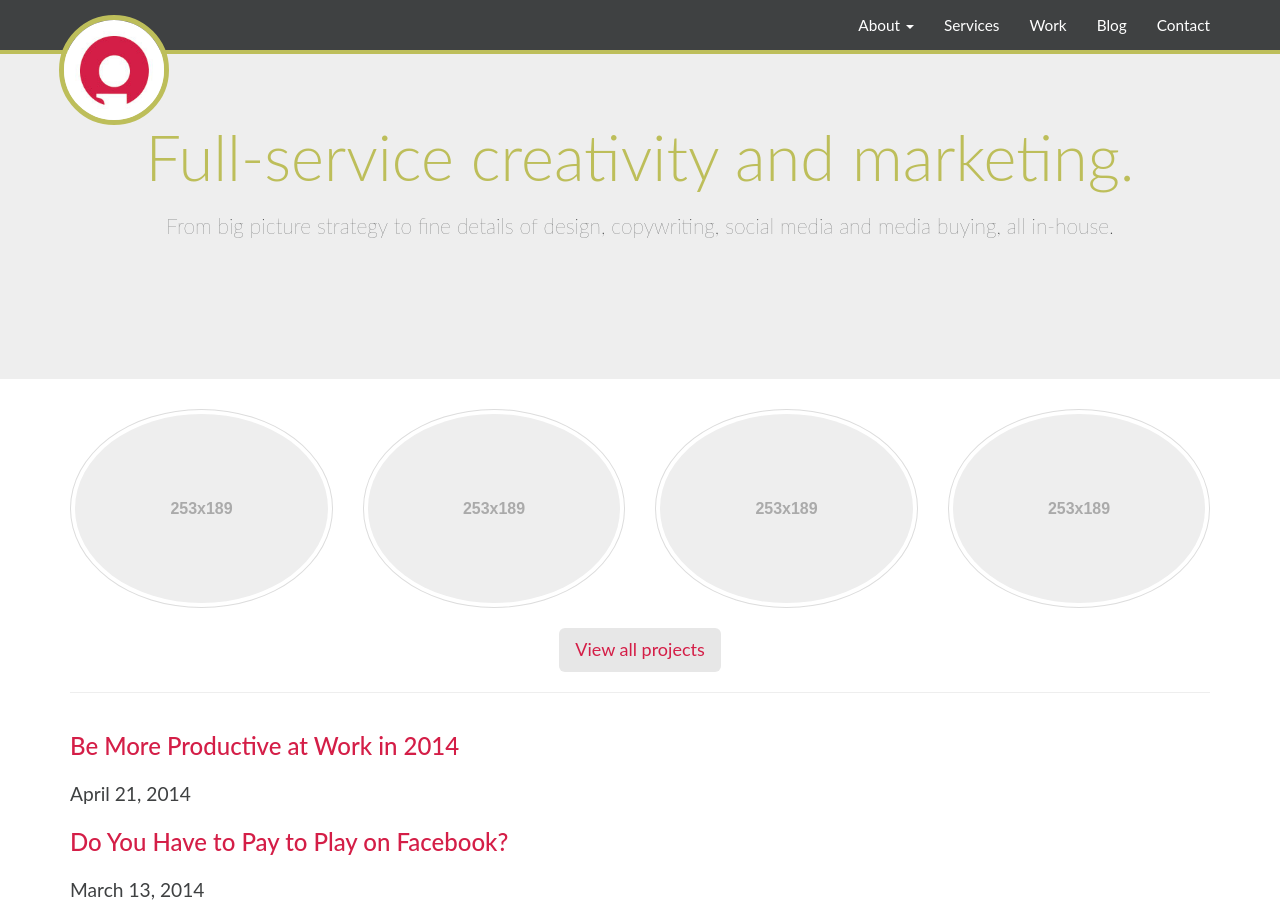
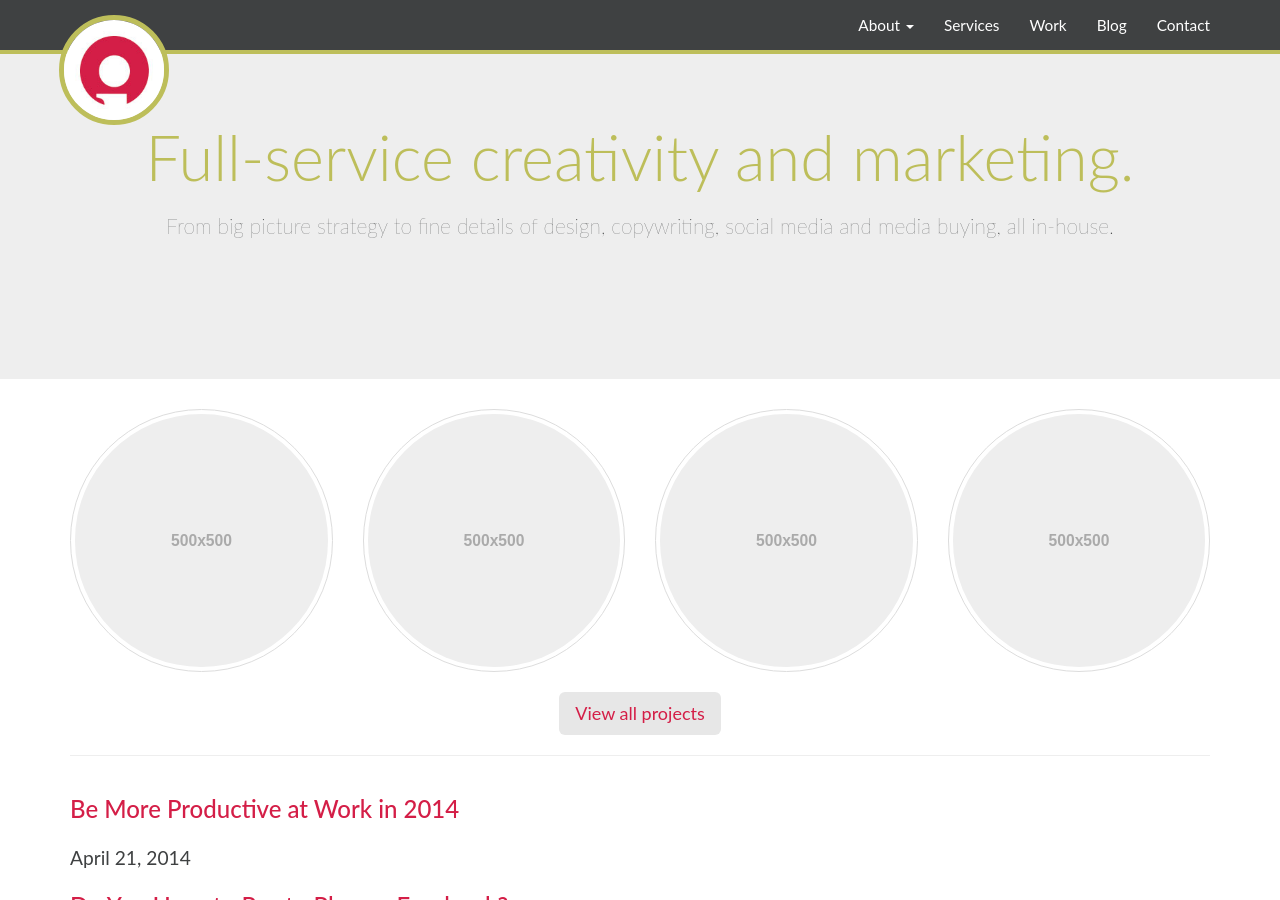
Before and after one commit to insight-creative/insight-creative.github.io, a Jekyll site: the page built from index.html, in a window 1280 px wide and 900 px high. Built offline with Jekyll 4.4.1, drawn with Linux system fonts in a browser that asks for light colours; nearby versions of some CDN libraries; Markdown is read by kramdown in place of the engine named in the settings.

Commit message:
Fix collapsing circles.

```diff
--- a/index.html
+++ b/index.html
@@ -14,7 +14,7 @@ title: Advertising Agency, Green Bay, WI
 			{% for post in site.categories.work %}
 			<div class="col-sm-3 col-xs-6">
 				<a href="{{ post.url }}" class="thumbnail">
-					<img class="img-responsive img-circle" src="holder.js/100%x100%/auto">
+					<img class="img-responsive img-circle" src="holder.js/500x500/auto">
 				</a>
 			</div>
 			{% endfor %}
```
